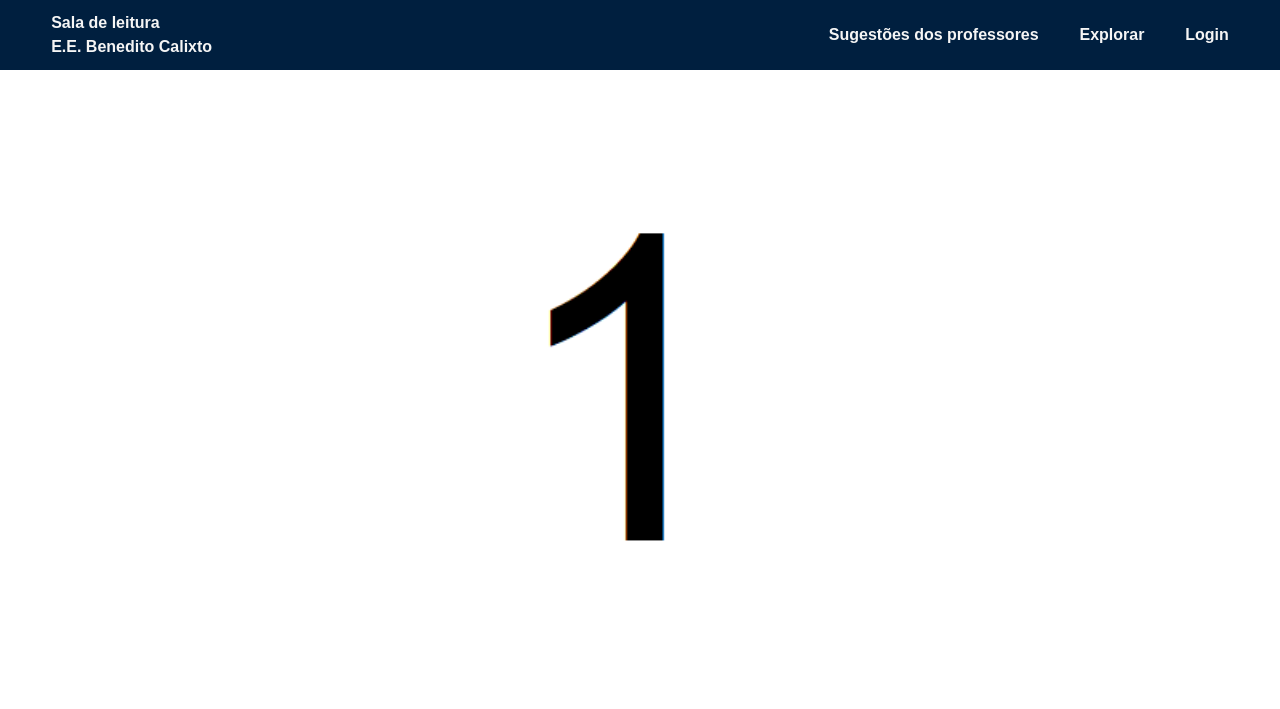
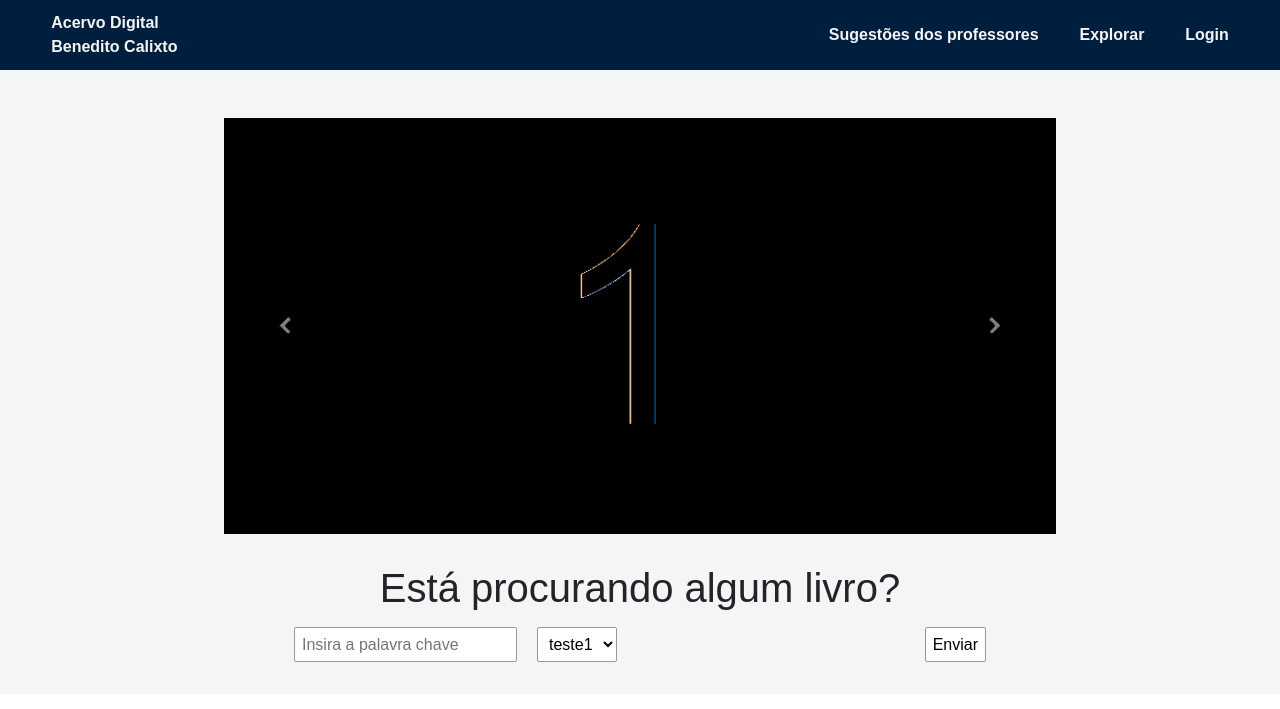
Before and after one commit to MateusPSantos2006/TCC, a PHP site: page / in a window 1280 px wide. Shown: the top 709 px of the page. Run offline with PHP 8.4, Linux system fonts and the light colour scheme.

Commit message:
carousel quase feito

```diff
--- /dev/null
+++ b/css/inicio.css
@@ -0,0 +1,42 @@
+#direita {
+    background-image: url(../imagens/chevronRight.png);
+}
+#esquerda {
+    background-image: url(../imagens/chevronLeft.png);
+}
+
+#pesquisa {
+    width: 100%;
+
+    display: flex;
+    flex-direction: column;
+    justify-content: center;
+    align-items: center;
+}
+
+#tituloForm {
+    margin: 30px 0px 15px 0px;
+}
+
+#innerForm {
+    width: 100%;
+    padding: 0px 70px 0px 70px;
+    display: flex;
+    justify-content: space-between;
+}
+
+#inputsArea {
+    display: flex;
+}
+
+.formInput {
+    height: 35px;
+    background-color: white;
+    border-radius: 2px;
+    border: 1px #989898 solid;
+    padding: 5px 7px 5px 7px;
+}
+
+#textInput {
+    margin-right: 20px;
+}
--- a/css/style.css
+++ b/css/style.css
@@ -3,3 +3,10 @@ body {
     background-color: white;
     font-family: Arial, Helvetica, sans-serif;
 }
+
+section {
+    width: 100%;
+    height: auto;
+    padding: 6vh 17.5% 4vh 17.5%;
+    background-color: #f5f5f5;
+}
--- a/index.html
+++ b/index.html
@@ -3,17 +3,18 @@
     <head>
         <meta charset="UTF-8">
         <meta name="viewport" content="width=device-width, initial-scale=1.0">
-        <title>Sala de Leitura - EE Benedito Calixto</title>
+        <title>Acervo digital - EE Benedito Calixto</title>
 
         <link href="https://cdn.jsdelivr.net/npm/bootstrap@5.3.2/dist/css/bootstrap.min.css" rel="stylesheet" integrity="sha384-T3c6CoIi6uLrA9TneNEoa7RxnatzjcDSCmG1MXxSR1GAsXEV/Dwwykc2MPK8M2HN" crossorigin="anonymous">
         <link rel="stylesheet" href="./css/style.css">
         <link rel="stylesheet" href="./css/header.css">
+        <link rel="stylesheet" href="./css/inicio.css">
     </head>
     <body>
         <header>
             <a href="http://" id="algoQueDeveServirComoLogo" target="_blank" class="linkHeader">
-                Sala de leitura <br>
-                E.E. Benedito Calixto
+                Acervo Digital <br>
+                Benedito Calixto
             </a>
 
             <div id="navegacaoHeader">
@@ -31,27 +32,46 @@
 
         <main>
             <section id="inicio">
-                <div id="carouselExampleControls" class="carousel slide" data-ride="carousel">
+                <div id="carrosel">
+                    <div id="carouselExample" class="carousel slide">
                         <div class="carousel-inner">
                           <div class="carousel-item active">
-                            <img class="d-block w-100" src="./imagens/1.png" alt="Primeiro Slide">
+                            <img src="./imagens/1.png" class="d-block w-100" alt="...">
                           </div>
                           <div class="carousel-item">
-                            <img class="d-block w-100" src="./imagens/2.png" alt="Segundo Slide">
+                            <img src="./imagens/2.png" class="d-block w-100" alt="...">
                           </div>
                           <div class="carousel-item">
-                            <img class="d-block w-100" src="./imagens/3.png" alt="Terceiro Slide">
+                            <img src="./imagens/3.png" class="d-block w-100" alt="...">
                           </div>
                         </div>
-                    <a class="carousel-control-prev" href="#carouselExampleControls" role="button" data-slide="prev">
-                        <span class="carousel-control-prev-icon" aria-hidden="true"></span>
-                        <span class="sr-only">Anterior</span>
-                    </a>
-                    <a class="carousel-control-next" href="#carouselExampleControls" role="button" data-slide="next">
-                        <span class="carousel-control-next-icon" aria-hidden="true"></span>
-                        <span class="sr-only">Próximo</span>
-                    </a>
+                        <button class="carousel-control-prev" type="button" data-bs-target="#carouselExample" data-bs-slide="prev">
+                          <span class="carousel-control-prev-icon" aria-hidden="true" id="esquerda"></span>
+                        </button>
+                        <button class="carousel-control-next" type="button" data-bs-target="#carouselExample" data-bs-slide="next">
+                          <span class="carousel-control-next-icon" aria-hidden="true" id="direita"></span>
+                        </button>
                       </div>
+                </div>
+
+                <form action="" id="pesquisa">
+                    <h1 id="tituloForm">
+                        Está procurando algum livro?
+                    </h1>
+                    <div id="innerForm">
+                        <div id="inputsArea">
+                            <input type="text" placeholder="Insira a palavra chave" class="formInput" id="textInput">
+                            <select name="tipo" class="formInput">
+                                <option value="">teste1</option>
+                                <option value="">teste1</option>
+                                <option value="">teste1</option>
+                                <option value="">teste1</option>
+                                <option value="">teste1</option>
+                            </select>
+                        </div>
+                        <button type="submit" class="formInput">Enviar</button>
+                    </div>
+                </form>
             </section>
         </main>
 
```
Also changed, not shown: imagens/1.png, imagens/chevronLeft.png (added), imagens/chevronRight.png (added), modelagem tcc.png (added). Lines whose indentation alone changed are shown as unchanged.
